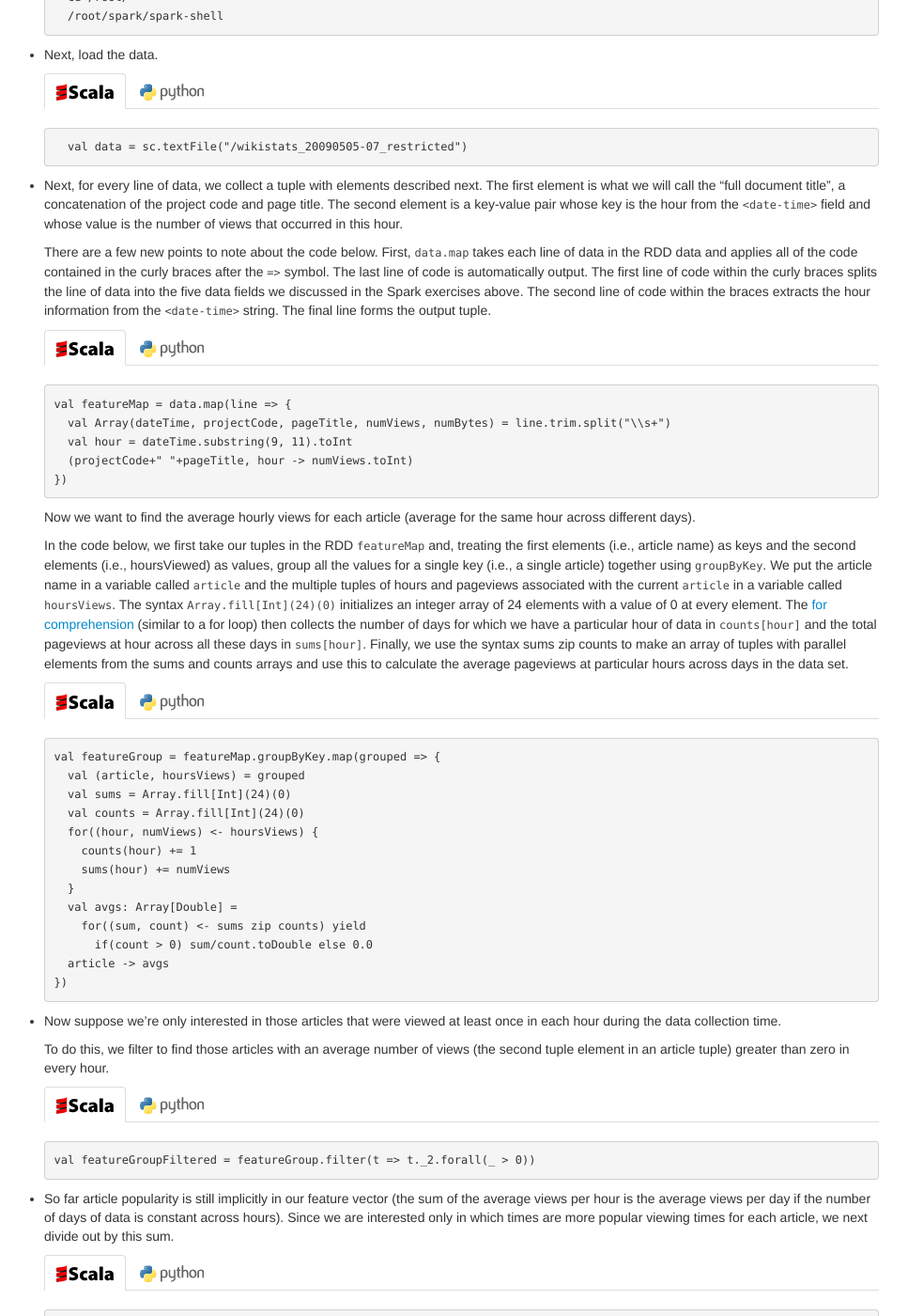
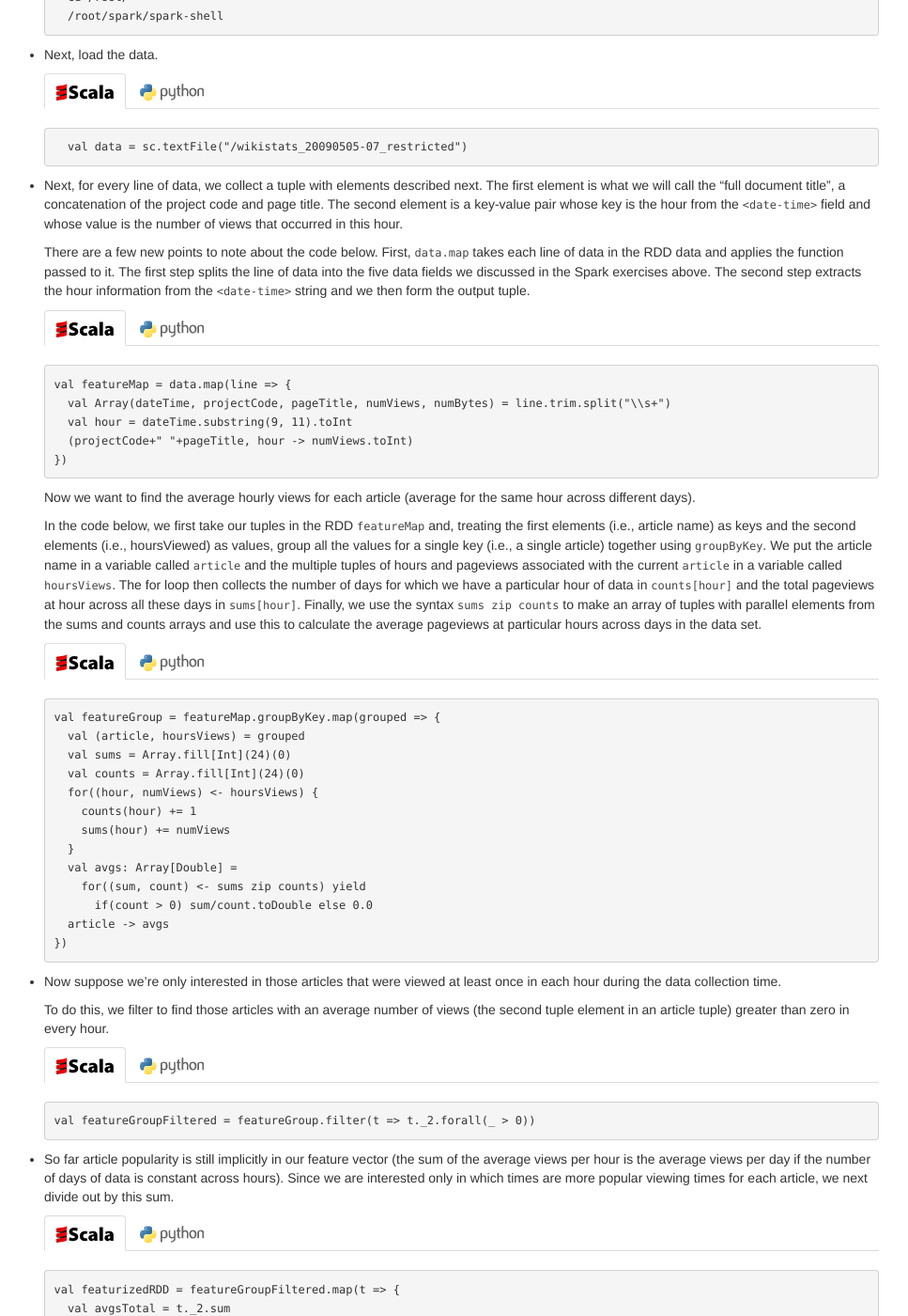
Before and after one commit to databricks/spark-training, a Jekyll site: the page built from strata_2013/featurization.md, in a window 1280 px wide and 1400 px high, scrolled down 318 px. Shown: the whole window at 94% size, without its empty margins (161-1128 px from the left). Built offline with Jekyll 4.4.1, drawn with Linux system fonts in a browser that asks for light colours; some of the changed text lies outside the part shown.

Commit message:
Update featurization text to be language-neutral

```diff
--- a/strata_2013/featurization.md
+++ b/strata_2013/featurization.md
@@ -42,7 +42,7 @@ In this section, we will walk you through the steps to preprocess and featurize
 
    -  Next, for every line of data, we collect a tuple with elements described next. The first element is what we will call the "full document title", a concatenation of the project code and page title. The second element is a key-value pair whose key is the hour from the `<date-time>` field and whose value is the number of views that occurred in this hour.
 
-      There are a few new points to note about the code below. First, `data.map` takes each line of data in the RDD data and applies all of the code contained in the curly braces after the `=>` symbol. The last line of code is automatically output. The first line of code within the curly braces splits the line of data into the five data fields we discussed in the Spark exercises above. The second line of code within the braces extracts the hour information from the `<date-time>` string. The final line forms the output tuple.
+      There are a few new points to note about the code below. First, `data.map` takes each line of data in the RDD data and applies the function passed to it. The first step splits the line of data into the five data fields we discussed in the Spark exercises above. The second step extracts the hour information from the `<date-time>` string and we then form the output tuple.
 
       <div class="codetabs">
       <div data-lang="scala" markdown="1">
@@ -63,7 +63,7 @@ In this section, we will walk you through the steps to preprocess and featurize
 
       Now we want to find the average hourly views for each article (average for the same hour across different days).
 
-      In the code below, we first take our tuples in the RDD `featureMap` and, treating the first elements (i.e., article name) as keys and the second elements (i.e., hoursViewed) as values, group all the values for a single key (i.e., a single article) together using `groupByKey`.  We put the article name in a variable called `article` and the multiple tuples of hours and pageviews associated with the current `article` in a variable called `hoursViews`. The syntax `Array.fill[Int](24)(0)` initializes an integer array of 24 elements with a value of 0 at every element. The <a href="http://www.scala-lang.org/node/111">for comprehension</a> (similar to a for loop) then collects the number of days for which we have a particular hour of data in `counts[hour]` and the total pageviews at hour across all these days in `sums[hour]`. Finally, we use the syntax sums zip counts to make an array of tuples with parallel elements from the sums and counts arrays and use this to calculate the average pageviews at particular hours across days in the data set.
+      In the code below, we first take our tuples in the RDD `featureMap` and, treating the first elements (i.e., article name) as keys and the second elements (i.e., hoursViewed) as values, group all the values for a single key (i.e., a single article) together using `groupByKey`.  We put the article name in a variable called `article` and the multiple tuples of hours and pageviews associated with the current `article` in a variable called `hoursViews`. The for loop then collects the number of days for which we have a particular hour of data in `counts[hour]` and the total pageviews at hour across all these days in `sums[hour]`. Finally, we use the syntax `sums zip counts` to make an array of tuples with parallel elements from the sums and counts arrays and use this to calculate the average pageviews at particular hours across days in the data set.
 
       <div class="codetabs">
       <div data-lang="scala" markdown="1">
@@ -135,7 +135,7 @@ In this section, we will walk you through the steps to preprocess and featurize
       </div>
       </div>
 
-   -  Cache and save the RDD to a file for later use. To save our features to a file, we first create a string of comma-separated values for each data point.
+   -  Now we can cache and save the RDD to a file for later use. To save our features to a file, we first create a string of comma-separated values for each data point and then save it in HDFS as file named `wikistats_featurized`.
 
       <div class="codetabs">
       <div data-lang="scala" markdown="1">
@@ -155,16 +155,25 @@ In this section, we will walk you through the steps to preprocess and featurize
 
     - Count the number of records in the preprocessed data.  Recall that we potentially threw away some data when we filtered out records with zero views in a given hour.
 
+      <div class="codetabs">
+      <div data-lang="scala" markdown="1">
       ~~~
       featurizedRDD.count()
       ~~~
+      </div>
+      <div data-lang="python" markdown="1">
+      ~~~
+      featurizedRDD.count()
+      ~~~
+      </div>
+      </div>
 
       <div class="solution" markdown="1">
       Number of records in the preprocessed data: 802450
       </div>
 
 
-   - Print the feature vectors for the Wikipedia articles with project code “en” and the following titles: Computer_science, Machine_learning.  The second line below shows another option for printing arrays in a readable way at the command line.
+   - Print the feature vectors for the Wikipedia articles with project code “en” and the following titles: Computer_science, Machine_learning.
 
      <div class="codetabs">
      <div data-lang="scala" markdown="1">
```
